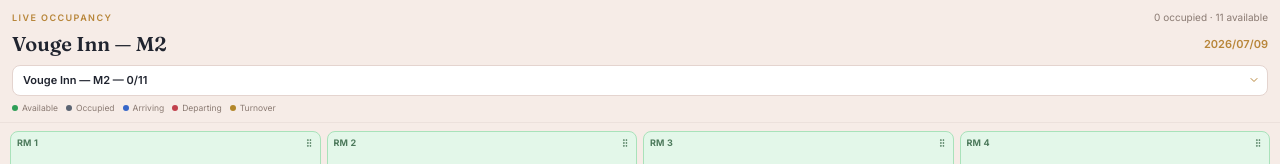
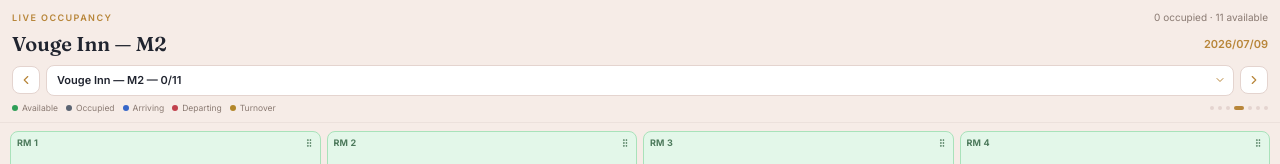
Before and after one commit to milshanfernando/mt-occupency, a React (Vite) app: page / in a window 1280 px wide. Shown: the top 164 px of the page. Built offline with nearby package versions, Linux system fonts and the light colour scheme.

Commit message:
feat: add swipe navigation for flat switching and enhance UI with navigation buttons

```diff
--- a/src/App.tsx
+++ b/src/App.tsx
@@ -8,6 +8,8 @@ import {
   User,
   ChevronDown,
   Tag,
+  ChevronLeft,
+  ChevronRight,
 } from "lucide-react";
 
 // ---------- flats & rooms ----------
@@ -247,15 +249,25 @@ const bestColumnCount = (
   return best;
 };
 
+// how far (px) a touch must travel horizontally, and how "horizontal"
+// it must be relative to vertical movement, to count as a swipe
+const SWIPE_MIN_DISTANCE = 45;
+const SWIPE_MAX_OFF_AXIS_RATIO = 0.6;
+
 const OccupancyBoardPro: React.FC = () => {
   const [rooms, setRooms] = useState<Room[]>(() => loadRooms());
   const [flat, setFlat] = useState<string>("vogue-m2");
   const [modal, setModal] = useState<Room | null>(null);
   const [drag, setDrag] = useState<DragState | null>(null);
   const [cols, setCols] = useState(3);
+  const [swipeHint, setSwipeHint] = useState<"left" | "right" | null>(null);
   const cardRefs = useRef<Record<string, HTMLDivElement | null>>({});
   const dragRef = useRef<DragState | null>(null);
   const gridWrapRef = useRef<HTMLDivElement>(null);
+  const touchStartRef = useRef<{ x: number; y: number } | null>(null);
+  const swipeHintTimeoutRef = useRef<ReturnType<typeof setTimeout> | null>(
+    null,
+  );
 
   // save to localStorage every time the room data changes
   useEffect(() => {
@@ -274,6 +286,7 @@ const OccupancyBoardPro: React.FC = () => {
 
   const currentFlat = flats.find((f) => f.key === flat);
   const currentRooms = rooms.filter((r) => r.id.startsWith(flat + "-"));
+  const currentFlatIndex = flats.findIndex((f) => f.key === flat);
 
   // recompute grid columns whenever the container resizes or room count changes
   useLayoutEffect(() => {
@@ -288,6 +301,50 @@ const OccupancyBoardPro: React.FC = () => {
     ro.observe(el);
     return () => ro.disconnect();
   }, [currentRooms.length]);
+
+  // ---------- flat switching (dropdown + swipe share this) ----------
+  const goToFlat = (direction: 1 | -1) => {
+    const nextIndex =
+      (currentFlatIndex + direction + flats.length) % flats.length;
+    setFlat(flats[nextIndex].key);
+    setSwipeHint(direction === 1 ? "left" : "right");
+    if (swipeHintTimeoutRef.current) clearTimeout(swipeHintTimeoutRef.current);
+    swipeHintTimeoutRef.current = setTimeout(() => setSwipeHint(null), 260);
+  };
+
+  // ---------- swipe-to-switch-flat (touch only, ignores drag-and-drop) ----------
+  const onGridTouchStart = (e: React.TouchEvent) => {
+    if (dragRef.current) return; // a room card drag is in progress
+    if (e.touches.length !== 1) return;
+    const t = e.touches[0];
+    touchStartRef.current = { x: t.clientX, y: t.clientY };
+  };
+
+  const onGridTouchEnd = (e: React.TouchEvent) => {
+    const start = touchStartRef.current;
+    touchStartRef.current = null;
+    if (!start || dragRef.current) return;
+    const t = e.changedTouches[0];
+    if (!t) return;
+    const dx = t.clientX - start.x;
+    const dy = t.clientY - start.y;
+    if (Math.abs(dx) < SWIPE_MIN_DISTANCE) return;
+    if (Math.abs(dy) > Math.abs(dx) * SWIPE_MAX_OFF_AXIS_RATIO) return;
+    // swipe left (finger moves right-to-left) -> next flat
+    // swipe right (finger moves left-to-right) -> previous flat
+    goToFlat(dx < 0 ? 1 : -1);
+  };
+
+  const onGridTouchCancel = () => {
+    touchStartRef.current = null;
+  };
+
+  useEffect(() => {
+    return () => {
+      if (swipeHintTimeoutRef.current)
+        clearTimeout(swipeHintTimeoutRef.current);
+    };
+  }, []);
 
   // ---------- modal actions ----------
   const openModal = (room: Room) => setModal({ ...room });
@@ -390,6 +447,7 @@ const OccupancyBoardPro: React.FC = () => {
   const onHandlePointerDown = (e: React.PointerEvent, room: Room) => {
     e.preventDefault();
     e.stopPropagation();
+    touchStartRef.current = null; // a card drag takes priority over a swipe
     const cardEl = cardRefs.current[room.id];
     if (!cardEl) return;
     const rect = cardEl.getBoundingClientRect();
@@ -483,7 +541,20 @@ const OccupancyBoardPro: React.FC = () => {
           </span>
         </div>
 
-        <div className="mt-1.5 flex items-center gap-2">
+        <div className="mt-1.5 flex items-center gap-1.5">
+          <button
+            onClick={() => goToFlat(-1)}
+            aria-label="Previous property"
+            className="shrink-0 flex items-center justify-center rounded-lg bg-white border"
+            style={{
+              borderColor: "#e4d4cf",
+              color: "#b8863a",
+              width: 28,
+              height: 28,
+            }}
+          >
+            <ChevronLeft size={14} />
+          </button>
           <div className="relative flex-1 min-w-0">
             <select
               value={flat}
@@ -509,9 +580,23 @@ const OccupancyBoardPro: React.FC = () => {
               style={{ color: "#b8863a" }}
             />
           </div>
+          <button
+            onClick={() => goToFlat(1)}
+            aria-label="Next property"
+            className="shrink-0 flex items-center justify-center rounded-lg bg-white border"
+            style={{
+              borderColor: "#e4d4cf",
+              color: "#b8863a",
+              width: 28,
+              height: 28,
+            }}
+          >
+            <ChevronRight size={14} />
+          </button>
         </div>
 
-        <div className="mt-1.5 flex flex-wrap gap-x-2 gap-y-1">
+        <div className="mt-1.5 flex items-center justify-between">
+          <div className="flex flex-wrap gap-x-2 gap-y-1">
             {statusLegend.map(([key, label]) => (
               <span
                 key={key}
@@ -530,15 +615,46 @@ const OccupancyBoardPro: React.FC = () => {
               </span>
             ))}
           </div>
+          <span
+            className="flex items-center gap-1 shrink-0"
+            style={{ fontSize: "8.5px", color: "#c9b493" }}
+          >
+            {flats.map((f, i) => (
+              <span
+                key={f.key}
+                className="inline-block rounded-full"
+                style={{
+                  width: i === currentFlatIndex ? 10 : 4,
+                  height: 4,
+                  background: i === currentFlatIndex ? "#b8863a" : "#e4d4cf",
+                  transition: "width 150ms ease",
+                }}
+              />
+            ))}
+          </span>
+        </div>
       </div>
 
       {/* room grid — fills remaining space; columns computed so nothing scrolls */}
-      <div ref={gridWrapRef} className="flex-1 min-h-0 px-2.5 py-2">
+      {/* swipe left/right anywhere in this area to switch property (mobile) */}
+      <div
+        ref={gridWrapRef}
+        className="relative flex-1 min-h-0 px-2.5 py-2"
+        onTouchStart={onGridTouchStart}
+        onTouchEnd={onGridTouchEnd}
+        onTouchCancel={onGridTouchCancel}
+        style={{ touchAction: "pan-y" }}
+      >
         <div
           className="h-full grid gap-1.5"
           style={{
             gridTemplateColumns: `repeat(${cols}, 1fr)`,
             gridTemplateRows: `repeat(${rows}, 1fr)`,
+            opacity: swipeHint ? 0.55 : 1,
+            transform: swipeHint
+              ? `translateX(${swipeHint === "left" ? "-6px" : "6px"})`
+              : "translateX(0)",
+            transition: "opacity 160ms ease, transform 160ms ease",
           }}
         >
           {currentRooms.map((room) => {
```
Lines whose indentation alone changed are shown as unchanged.
